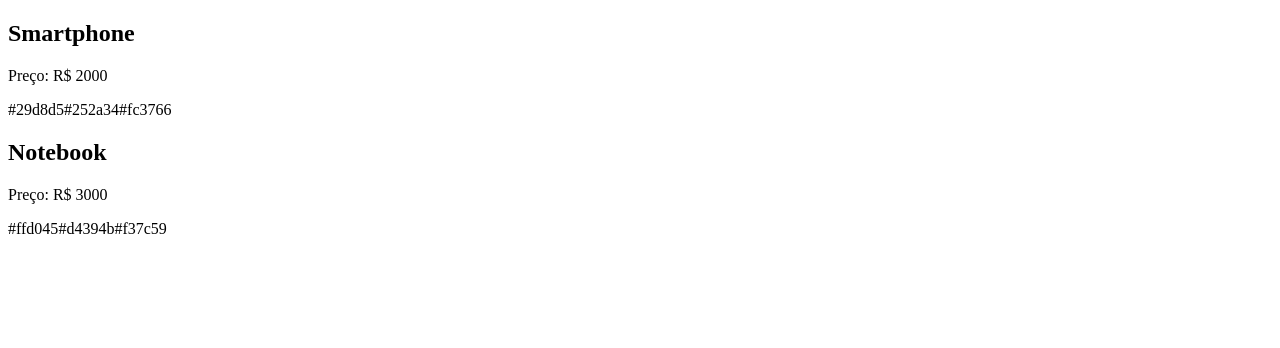
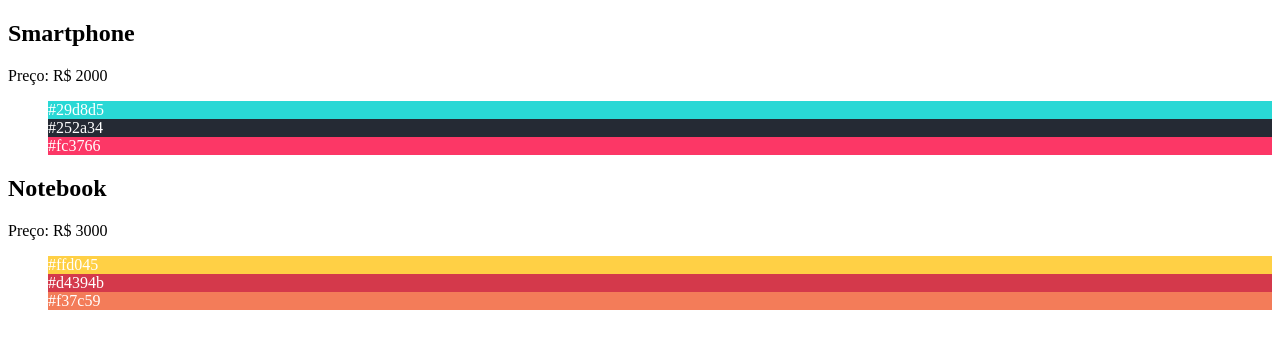
Before and after one commit to Brunobosso98/React, a React app in the folder vite-1.1/: page / in a window 1280 px wide. Shown: the top 348 px of the page. Built offline with nearby package versions, Linux system fonts and the light colour scheme; the HTML template or start-up script is replaced by a standard one.

Commit message:
exercicio 2 concluido

```diff
--- a/vite-1.1/src/App.jsx
+++ b/vite-1.1/src/App.jsx
@@ -1,5 +1,3 @@
-// Organize os produtos como mostrado no vídeo
-// Mostre apenas produtos que forem mais caros que R$ 1500
 const produtos = [
   {
     id: 1,
@@ -25,12 +23,25 @@ const App = () => {
   return (
     <section>
       {produtos
-        .filter((produto) => Number(produto.preco.replace('R$ ', '') > 1500))
+        .filter((produto) => Number(produto.preco.replace('R$ ', '')) > 1500)
         .map((produto) => (
-          <div>
+          <div key={produto.id}>
             <h1>{produto.nome}</h1>
             <p>Preço: {produto.preco}</p>
-            <p>{produto.cores}</p>
+            <ul>
+              {produto.cores.map((cor, index) => (
+                <li
+                  key={index}
+                  style={{
+                    color: 'white',
+                    backgroundColor: cor,
+                    listStyle: 'none',
+                  }}
+                >
+                  {cor}
+                </li>
+              ))}
+            </ul>
           </div>
         ))}
     </section>
```
